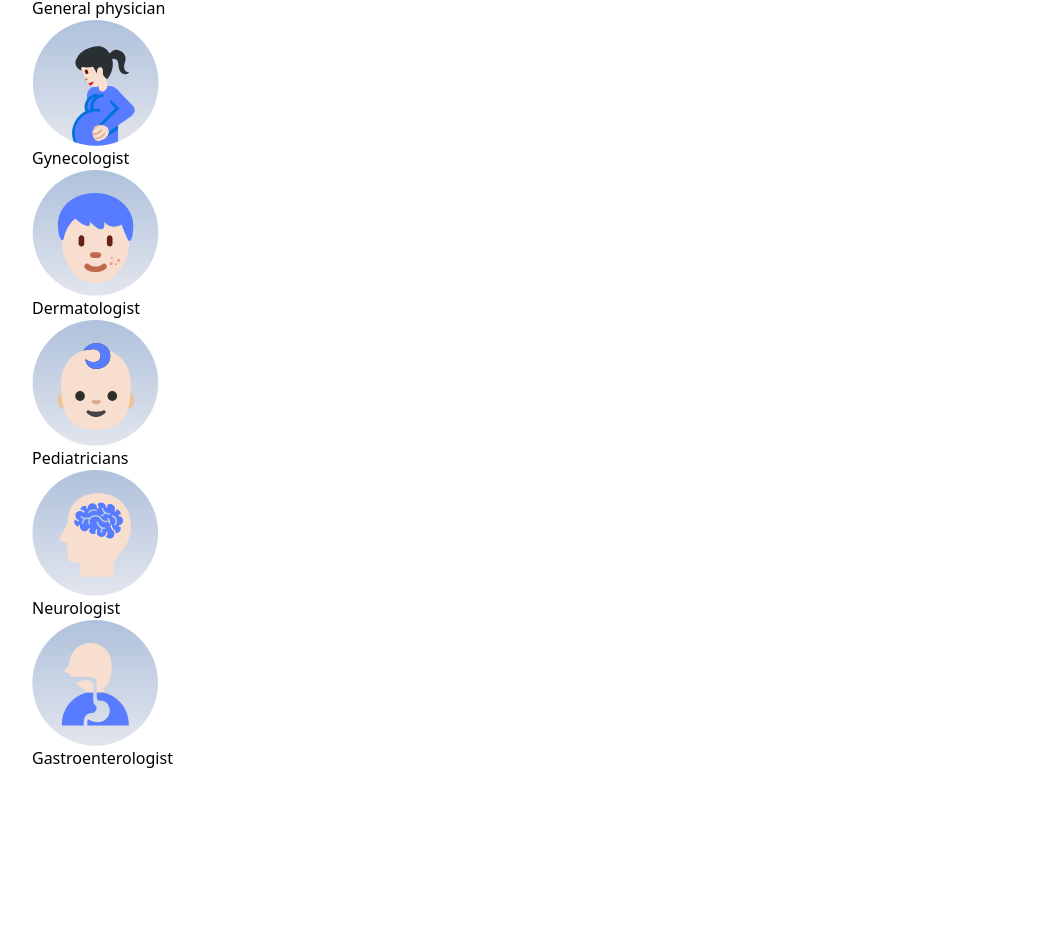
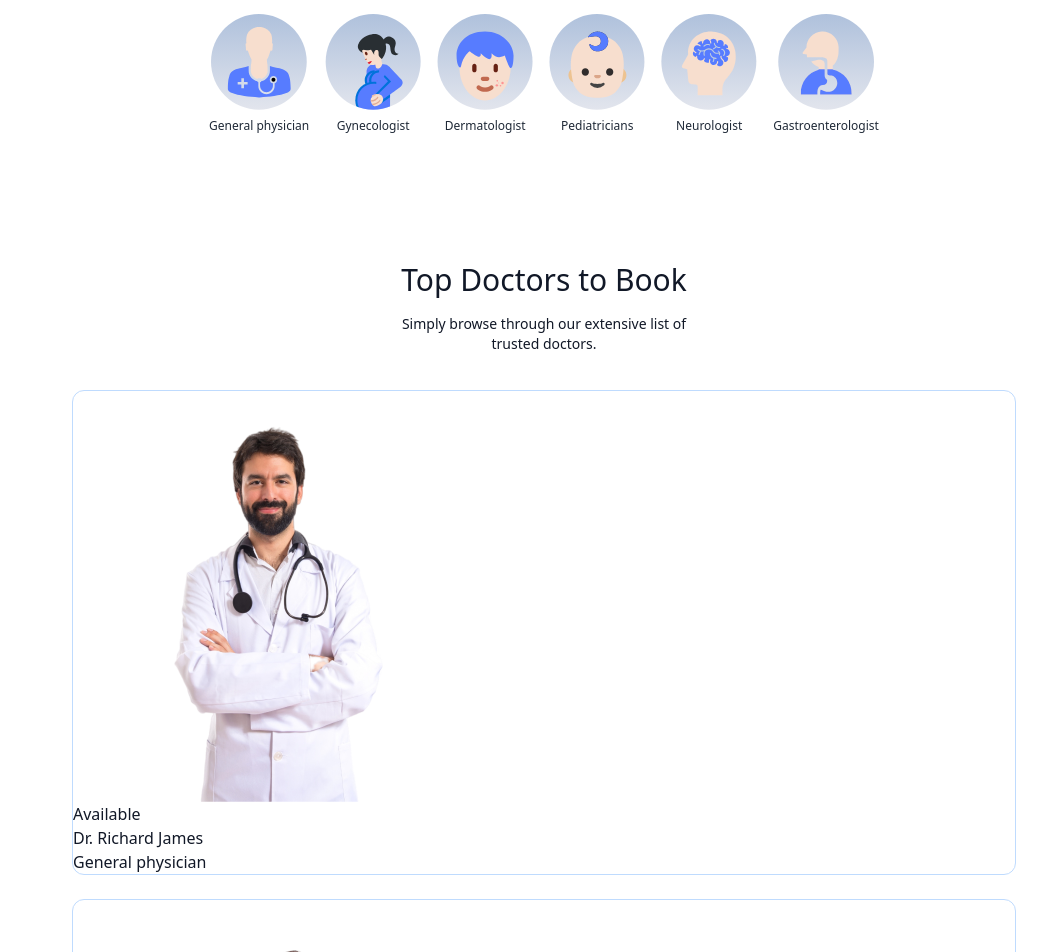
Before and after one commit to leemutai/Doctor-s-App, a React (Vite) app: page / in a window 1280 px wide. Shown: the part 830-1782 px from the top of the page, without its empty margins (96-1143 px from the left). Before the commit the page ends 1600 px from the top, so only its background shows below. Built offline with nearby package versions, Linux system fonts and the light colour scheme.

Commit message:
added topdocts file, applied styling

```diff
--- a/src/components/SpecialityMenu.jsx
+++ b/src/components/SpecialityMenu.jsx
@@ -1,21 +1,20 @@
 import React from 'react'
 import {specialityData} from '../assets/assets'
-import { Link } from 'react-router-dom'
+import { Link } from 'react-router-dom';
 
 function SpecialityMenu() {
   return (
-    <div id='speciality'>
-        <h1>Find by Speciality </h1>
-        <p>Simply browse through our extensive list of trusted doctors, schedule your appointment hassle-free.</p>
-        <div>
+    <div className='flex flex-col items-center gap-4 py-16 text-gray-800' id='speciality'>
+        <h1 className='text-3xl font-medium'>Find by Speciality </h1>
+        <p className='sm:w-1/3 text-center text-sm '>Simply browse through our extensive list of trusted doctors, schedule your appointment hassle-free.</p>
+        <div className='flex sm:justify-center gap-4 pt-5 w-full overflow-scroll'>
             {specialityData.map((item, index) => (
-                <Link key={index} to={'/doctors/${item.speciality}'}>
-                <img src={item.image} alt="" />
+                <Link onClick={()=>scrollTo(0,0)} className=' flex flex-col items-center text-xs cursor-pointer flex-shrink-0 hover:translate-y-[-10px] transition-all duration-500' key={index} to={`/doctors/${item.speciality}`}>
+                <img className='w-16 sm:w-24 mb-2' src={item.image} alt="" />
                 <p>{item.speciality}</p>
                  </Link>
                 ))}
         </div>
-
 
     </div>
   )
--- /dev/null
+++ b/src/components/TopDoctors.jsx
@@ -0,0 +1,28 @@
+import React from 'react'
+import { doctors } from '../assets/assets'
+
+function TopDoctors() {
+  return (
+    <div className='flex flex-col items-center gap-4 my-16 text-gray-900 md:mx-10'>
+      <h1 className='text-3xl font-medium'>Top Doctors to Book</h1>
+      <p className='sm:w-1/3 text-center text-sm'>Simply browse through our extensive list of trusted doctors.</p>
+      <div className='w-full grid grid-cols-auto gap-4 pt-5 gap-y-6 px-3 sm:px-0'>
+        {doctors.slice(0,10).map((item,index)=>(
+            <div className='border border-blue-200 rounded-xl overflow-hidden cursor-pointer hover:translate-y-[-10px] transition-all duration-500' key={index}>
+                <img src={item.image} alt="" />
+                <div>
+                    <div>
+                        <p></p><p>Available</p>
+                    </div>
+                    <p>{item.name}</p>
+                    <p>{item.speciality}</p>
+                </div>
+            </div>
+        ))}
+      </div>
+      <button>more</button>
+    </div>
+  )
+}
+
+export default TopDoctors
--- a/src/index.css
+++ b/src/index.css
@@ -5,3 +5,6 @@
 .active hr {
   @apply block;
 }
+::-webkit-scrollbar {
+  @apply hidden;
+}
--- a/src/pages/Home.jsx
+++ b/src/pages/Home.jsx
@@ -1,12 +1,14 @@
 import React from 'react';
 import Header from '../components/Header';
 import SpecialityMenu from '../components/SpecialityMenu';
+import TopDoctors from '../components/TopDoctors';
 
 const Home = () => {
   return (
     <div>
       <Header/>
       <SpecialityMenu/>
+      <TopDoctors/>
     </div>
   );
 };
```
